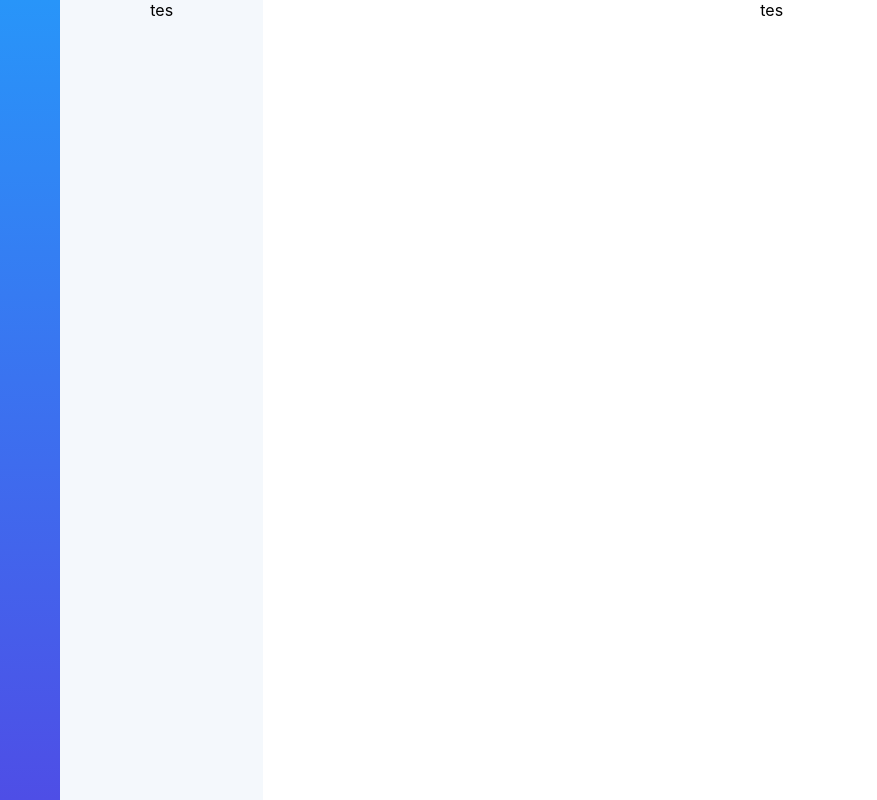
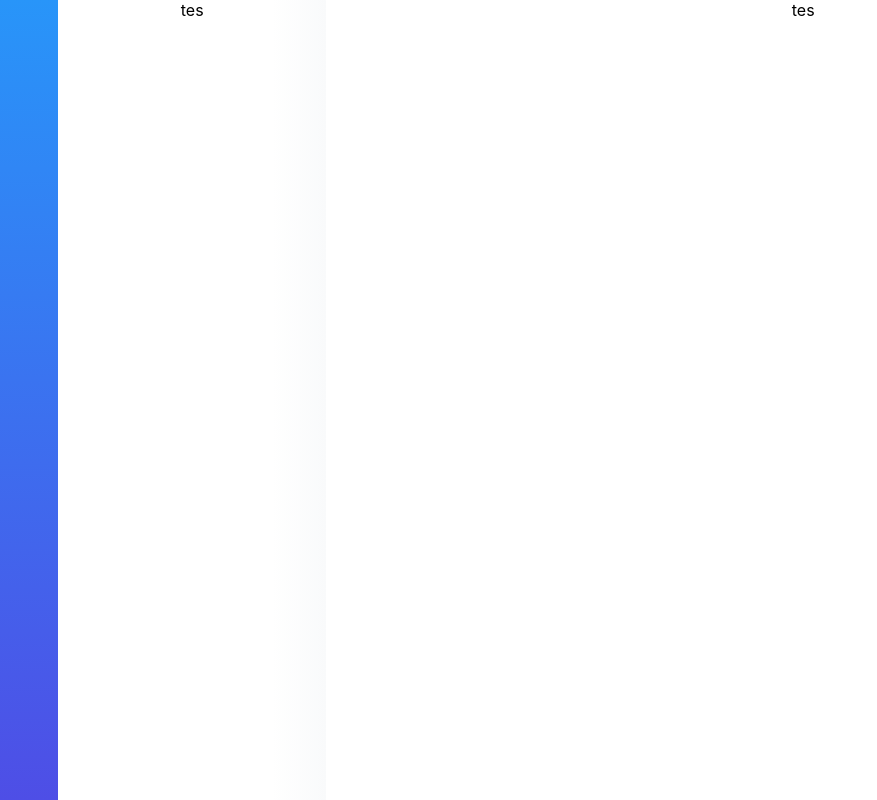
Before and after one commit to khainan/Chatat-Webapp, a React (Create React App) app: page / in a window 1280 px wide. Shown: the whole page, without its empty margins (0-877 px from the left). Built offline with nearby package versions, Linux system fonts and the light colour scheme.

Commit message:
Add scss
Add layout carat app

```diff
--- a/src/scss/main-page.scss
+++ b/src/scss/main-page.scss
@@ -1,7 +1,7 @@
 .left-bar {
     min-height: 100vh;
     background: linear-gradient(to bottom,#2895F9 0%,#4E4EE6 100%);
-    width: 60px;
+    width: 78px;
 }
 .catat-container-page {
     display: flex;
@@ -13,11 +13,12 @@
     height: auto;
 }
 .sidebar-catat {
-    flex:2;
     background: #F4F8FC;
+    background: linear-gradient(to right,#ffffff 80%,#F9FAFB);
+    width: 360px;
 }
 .catat-main-page {
-    flex:10;
+    width: 100%
 }
 .body-font {
     font-family: 'Nunito Sans', sans-serif;
```
